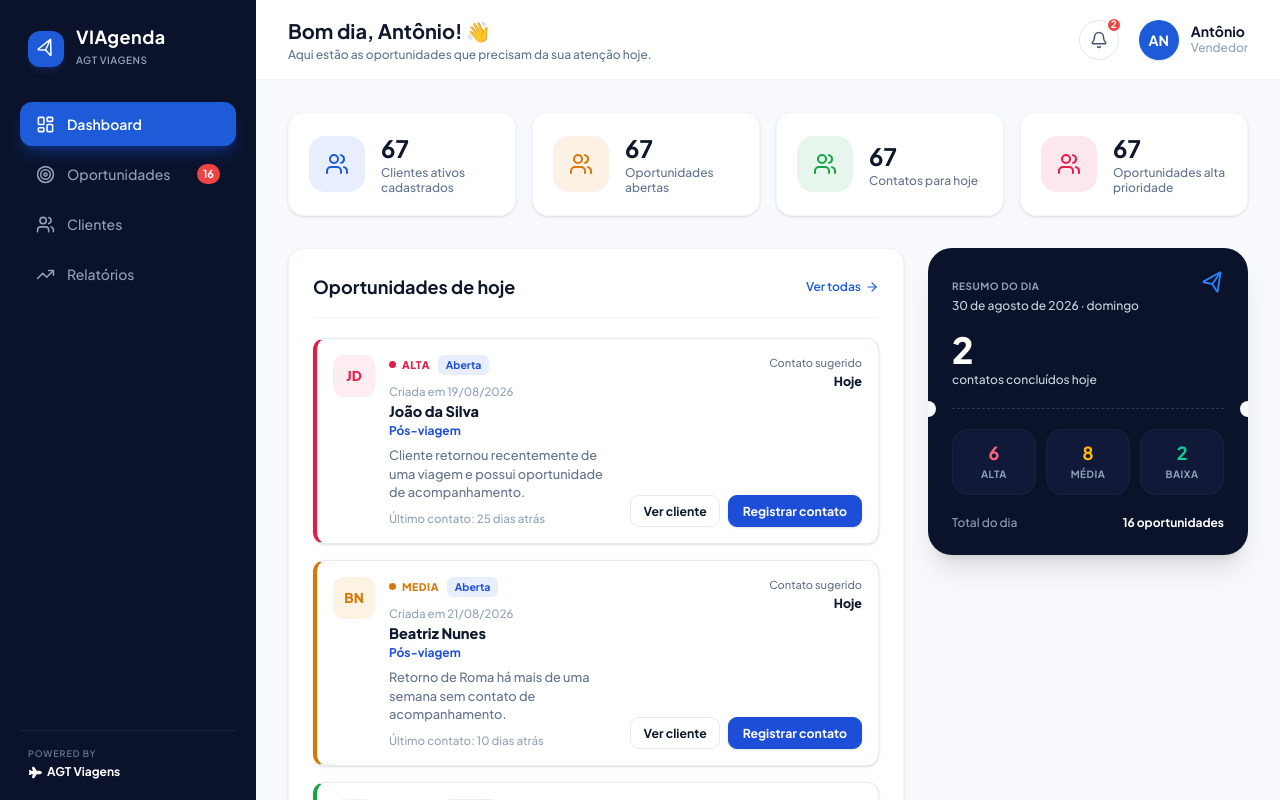
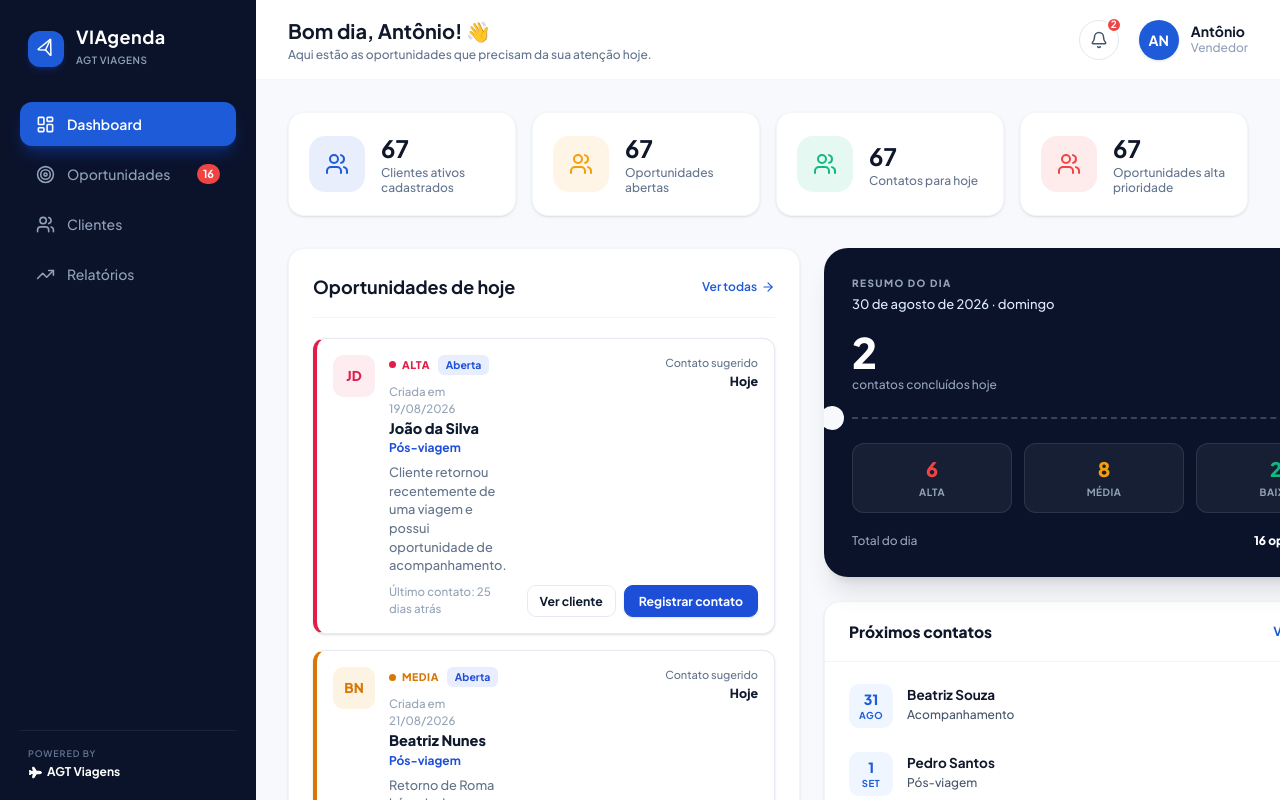
Before and after one commit to paduedu81-create/-ViAgenda-, a React (Vite) app in the folder frontend/: page /dashboard in a window 1280 px wide. Built offline with nearby package versions, Linux system fonts and the light colour scheme.

Commit message:
dashboard: adiciona card de proximos contatos e atualiza estilos

```diff
--- /dev/null
+++ b/frontend/src/pages/Dashboard/components/CardProximosContatos.tsx
@@ -0,0 +1,111 @@
+import { ArrowRight } from 'lucide-react';
+import { colors } from '../../../theme/colors';
+
+export interface ProximoContato {
+  id: string | number;
+  nomeCliente: string;
+  tipo: string;
+  dia: string | number;
+  mes: string;
+  horario: string;
+}
+
+interface CardProximosContatosProps {
+  contatos?: ProximoContato[];
+  onVerAgenda?: () => void;
+  onSelecionarContato?: (contato: ProximoContato) => void;
+}
+
+export function CardProximosContatos({
+  contatos,
+  onVerAgenda,
+  onSelecionarContato,
+}: CardProximosContatosProps) {
+  return (
+    <div className="bg-white rounded-2xl border border-slate-100 shadow-sm overflow-hidden select-none">
+
+      <div className="flex items-center justify-between px-6 py-4.5 border-b border-slate-100">
+        <h3
+          style={{ color: colors.text.primary }}
+          className="font-extrabold font-plus text-[15.5px]"
+        >
+          Próximos contatos
+        </h3>
+
+        <button
+          type="button"
+          onClick={onVerAgenda}
+          style={{ color: colors.brand.primary }}
+          className="text-[12.5px] font-bold flex items-center gap-1 transition-colors cursor-pointer group hover:opacity-80"
+        >
+          <span>Ver agenda</span>
+          <ArrowRight
+            size={13}
+            className="stroke-[2.5] transition-transform group-hover:translate-x-0.5"
+          />
+        </button>
+      </div>
+
+      {/* Lista de Contatos */}
+      <div className="p-3 space-y-1">
+        {contatos.length === 0 ? (
+          <div
+            style={{ color: colors.text.muted }}
+            className="py-8 text-center text-xs"
+          >
+            Nenhum contato agendado.
+          </div>
+        ) : (
+          contatos.map((contato) => (
+            <div
+              key={contato.id}
+              onClick={() => onSelecionarContato?.(contato)}
+              className="flex items-center gap-3.5 px-3 py-2.5 rounded-xl hover:bg-slate-50 transition-colors cursor-pointer group"
+            >
+              <div
+                style={{
+                  backgroundColor: colors.brand.primaryLight,
+                  color: colors.brand.primary,
+                }}
+                className="w-11 h-11 rounded-[10px] flex flex-col items-center justify-center shrink-0 leading-none"
+              >
+                <span className="font-extrabold text-[14px] leading-tight">
+                  {contato.dia}
+                </span>
+                <span className="text-[9.5px] font-bold tracking-wider uppercase mt-0.5">
+                  {contato.mes}
+                </span>
+              </div>
+
+              {/* Informações do Contato */}
+              <div className="flex-1 min-w-0">
+                <h4
+                  style={{ color: colors.text.primary }}
+                  className="font-bold text-[13.5px] leading-tight truncate group-hover:text-blue-600 transition-colors"
+                >
+                  {contato.nomeCliente}
+                </h4>
+                <p
+                  style={{ color: colors.text.secondary }}
+                  className="text-[12px] font-normal mt-0.5 truncate"
+                >
+                  {contato.tipo}
+                </p>
+              </div>
+
+              {/* Horário */}
+              <span
+                style={{ color: colors.text.muted }}
+                className="text-[11.5px] font-semibold shrink-0"
+              >
+                {contato.horario}
+              </span>
+            </div>
+          ))
+        )}
+      </div>
+    </div>
+  );
+}
+
+export default CardProximosContatos;
--- a/frontend/src/pages/Dashboard/components/CardResumoDia.tsx
+++ b/frontend/src/pages/Dashboard/components/CardResumoDia.tsx
@@ -1,4 +1,5 @@
 import { Send } from "lucide-react";
+import { colors } from "../../../theme/colors";
 
 interface CardResumoDiaProps {
   data?: string;
@@ -9,7 +10,6 @@ interface CardResumoDiaProps {
   totalOportunidades: number;
 }
 
-
 export default function CardResumoDia({
   data,
   contatosConcluidos,
@@ -18,80 +18,119 @@ export default function CardResumoDia({
   totalBaixa,
   totalOportunidades
 }: CardResumoDiaProps) {
-
-
   return (
-    <div className="bg-[#0B132B] text-white rounded-3xl p-6 shadow-xl relative overflow-hidden select-none">
-
+    <div
+      style={{ backgroundColor: colors.sidebar.background }}
+      className="relative text-white rounded-3xl p-7 shadow-xl overflow-hidden select-none"
+    >
       {/* Topo: Título + Data + Ícone de Avião */}
       <div className="flex items-start justify-between">
         <div>
-          <span className="text-[10px] font-bold tracking-wider text-slate-400 uppercase">
+          <span
+            style={{ color: colors.sidebar.text }}
+            className="text-[10px] font-extrabold tracking-[0.14em] uppercase block"
+          >
             RESUMO DO DIA
           </span>
-          <p className="text-xs text-slate-300 font-medium mt-0.5">
+          <p
+            style={{ color: colors.header.roleText }}
+            className="text-[13px] font-medium mt-1"
+          >
             {data}
           </p>
         </div>
         {/* Ícone de aviãozinho */}
-        <div className="text-blue-500">
-          <Send size={22} className="rotate-[-10deg]" />
+        <div style={{ color: colors.brand.primary }}>
+          <Send size={24} className="rotate-[-10deg]" />
         </div>
       </div>
       {/* Contatos Concluídos Hoje */}
       <div className="mt-4">
-        <h3 className="text-4xl font-extrabold font-plus tracking-tight text-white">
+        <h3
+          style={{ color: colors.text.inverted }}
+          className="text-[42px] font-extrabold font-plus tracking-tight leading-none"
+        >
           {contatosConcluidos}
         </h3>
-        <p className="text-xs text-slate-300 mt-0.5">
+        <p
+          style={{ color: colors.sidebar.text }}
+          className="text-xs mt-1"
+        >
           contatos concluídos hoje
         </p>
       </div>
+
       {/* Linha Divisória Tracejada com Efeito de Ticket (Recortes nas laterais) */}
-      <div className="relative my-5">
+      <div className="relative my-6 flex items-center">
         {/* Recorte circular esquerdo */}
-        <div className="absolute -left-8 top-1/2 -translate-y-1/2 w-4 h-4 bg-[#F8F9FC] rounded-full" />
+        <div className="absolute -left-8 w-6 h-6 rounded-full bg-[#F8F9FC] z-10"
+        />
 
-        {/* Linha pontilhada */}
-        <div className="border-b border-dashed border-slate-700/80 w-full" />
+        {/* Linha tracejada do ticket */}
+        <div className="border-b-2 border-dashed border-white/20 w-full" />
 
         {/* Recorte circular direito */}
-        <div className="absolute -right-8 top-1/2 -translate-y-1/2 w-4 h-4 bg-[#F8F9FC] rounded-full" />
+        <div className="absolute -right-8 w-4 h-4 rounded-full bg-[#F8F9FC] z-10"
+        />
       </div>
+
       {/* Grid das 3 Caixas de Prioridade */}
-      <div className="grid grid-cols-3 gap-2.5">
+      <div className="grid grid-cols-3 gap-3">
         {/* ALTA */}
-        <div className="bg-[#131F3F]/70 rounded-2xl p-3 text-center border border-slate-800/50">
-          <p className="text-lg font-bold font-plus text-rose-400 leading-tight">
+        <div className="bg-white/5 border border-white/10 rounded-xl py-3 px-2 text-center">
+          <p
+            style={{ color: colors.priority.alta }}
+            className="text-xl font-extrabold font-plus leading-tight">
             {totalAlta}
           </p>
-          <span className="text-[10px] font-bold text-slate-400 uppercase tracking-wider block mt-0.5">
+          <span
+            style={{ color: colors.sidebar.text }}
+            className="text-[10px] font-bold uppercase tracking-wider block mt-1"
+          >
             ALTA
           </span>
         </div>
+
         {/* MÉDIA */}
-        <div className="bg-[#131F3F]/70 rounded-2xl p-3 text-center border border-slate-800/50">
-          <p className="text-lg font-bold font-plus text-amber-400 leading-tight">
+        <div className="bg-white/5 border border-white/10 rounded-xl py-3 px-2 text-center">
+          <p
+            style={{ color: colors.priority.media }}
+            className="text-xl font-extrabold font-plus leading-tight"
+          >
             {totalMedia}
           </p>
-          <span className="text-[10px] font-bold text-slate-400 uppercase tracking-wider block mt-0.5">
+          <span
+            style={{ color: colors.sidebar.text }}
+            className="text-[10px] font-bold uppercase tracking-wider block mt-1"
+          >
             MÉDIA
           </span>
         </div>
+
         {/* BAIXA */}
-        <div className="bg-[#131F3F]/70 rounded-2xl p-3 text-center border border-slate-800/50">
-          <p className="text-lg font-bold font-plus text-emerald-400 leading-tight">
+        <div className="bg-white/5 border border-white/10 rounded-xl py-3 px-2 text-center">
+          <p
+            style={{ color: colors.priority.baixa }}
+            className="text-xl font-extrabold font-plus leading-tight"
+          >
             {totalBaixa}
           </p>
-          <span className="text-[10px] font-bold text-slate-400 uppercase tracking-wider block mt-0.5">
+          <span
+            style={{ color: colors.sidebar.text }}
+            className="text-[10px] font-bold uppercase tracking-wider block mt-1"
+          >
             BAIXA
           </span>
         </div>
       </div>
+
       {/* Rodapé: Total do Dia */}
-      <div className="flex items-center justify-between text-xs text-slate-400 pt-5 font-medium">
-        <span>Total do dia</span>
-        <span className="font-bold text-white">
+      <div className="flex items-center justify-between text-xs pt-5 font-medium">
+        <span style={{ color: colors.sidebar.text }}>Total do dia</span>
+        <span
+          style={{ color: colors.text.inverted }}
+          className="font-extrabold"
+        >
           {totalOportunidades} oportunidades
         </span>
       </div>
--- a/frontend/src/pages/Dashboard/index.tsx
+++ b/frontend/src/pages/Dashboard/index.tsx
@@ -1,7 +1,9 @@
 import { CardOportunidade, type Oportunidade } from "./components/CardOportunidade";
 import CardResumoDia from "./components/CardResumoDia";
+import CardProximosContatos, { type ProximoContato } from "./components/CardProximosContatos";
 import MetricCard from "./components/MetricCard";
 import { ArrowRight, Users } from 'lucide-react'
+import { colors } from "../../theme/colors";
 
 export default function Dashboard() {
 
@@ -55,6 +57,33 @@ export default function Dashboard() {
   ];
 
 
+  const proximosContatosMock: ProximoContato[] = [
+    {
+      id: 1,
+      nomeCliente: 'Beatriz Souza',
+      tipo: 'Acompanhamento',
+      dia: '31',
+      mes: 'AGO',
+      horario: '10:00',
+    },
+    {
+      id: 2,
+      nomeCliente: 'Pedro Santos',
+      tipo: 'Pós-viagem',
+      dia: '1',
+      mes: 'SET',
+      horario: '14:00',
+    },
+    {
+      id: 3,
+      nomeCliente: 'Lucas Martins',
+      tipo: 'Nova oportunidade',
+      dia: '2',
+      mes: 'SET',
+      horario: '16:00',
+    },
+  ];
+
   return (
     <>
       <div className="flex gap-4">
@@ -62,24 +91,25 @@ export default function Dashboard() {
           icon={Users}
           value={67}
           label="Clientes ativos cadastrados"
+          color={colors.brand.primary}
         />
         <MetricCard
           icon={Users}
           value={67}
           label="Oportunidades abertas"
-          color="#D97706"
+          color={colors.priority.media}
         />
         <MetricCard
           icon={Users}
           value={67}
           label="Contatos para hoje"
-          color="#16A34A"
+          color={colors.priority.baixa}
         />
         <MetricCard
           icon={Users}
           value={67}
           label="Oportunidades alta prioridade"
-          color="#E11D48"
+          color={colors.priority.alta}
         />
       </div>
 
@@ -87,10 +117,16 @@ export default function Dashboard() {
 
         <div className="flex-1 bg-white rounded-2xl p-6 border border-slate-100 shadow-sm">
           <div className="flex items-center justify-between pb-4 border-b border-slate-100">
-            <h3 className="font-bold font-plus text-slate-900 text-base md:text-lg">
+            <h3
+              style={{ color: colors.text.primary }}
+              className="font-bold font-plus text-base md:text-lg"
+            >
               Oportunidades de hoje
             </h3>
-            <button className="text-xs font-semibold text-[#1D5BD8] hover:underline flex items-center gap-1 cursor-pointer">
+            <button
+              style={{ color: colors.brand.primary }}
+              className="text-xs font-semibold hover:underline flex items-center gap-1 cursor-pointer"
+            >
               Ver todas
               <ArrowRight size={14} />
             </button>
@@ -104,8 +140,9 @@ export default function Dashboard() {
           </div>
         </div>
 
-        <div className="w-[320px] shrink-0 space-y-6">
+        <div className="w-140 shrink-0 space-y-6">
           <CardResumoDia {...resumoDiaMock} />
+          <CardProximosContatos contatos={proximosContatosMock} />
         </div>
       </div>
 
```
